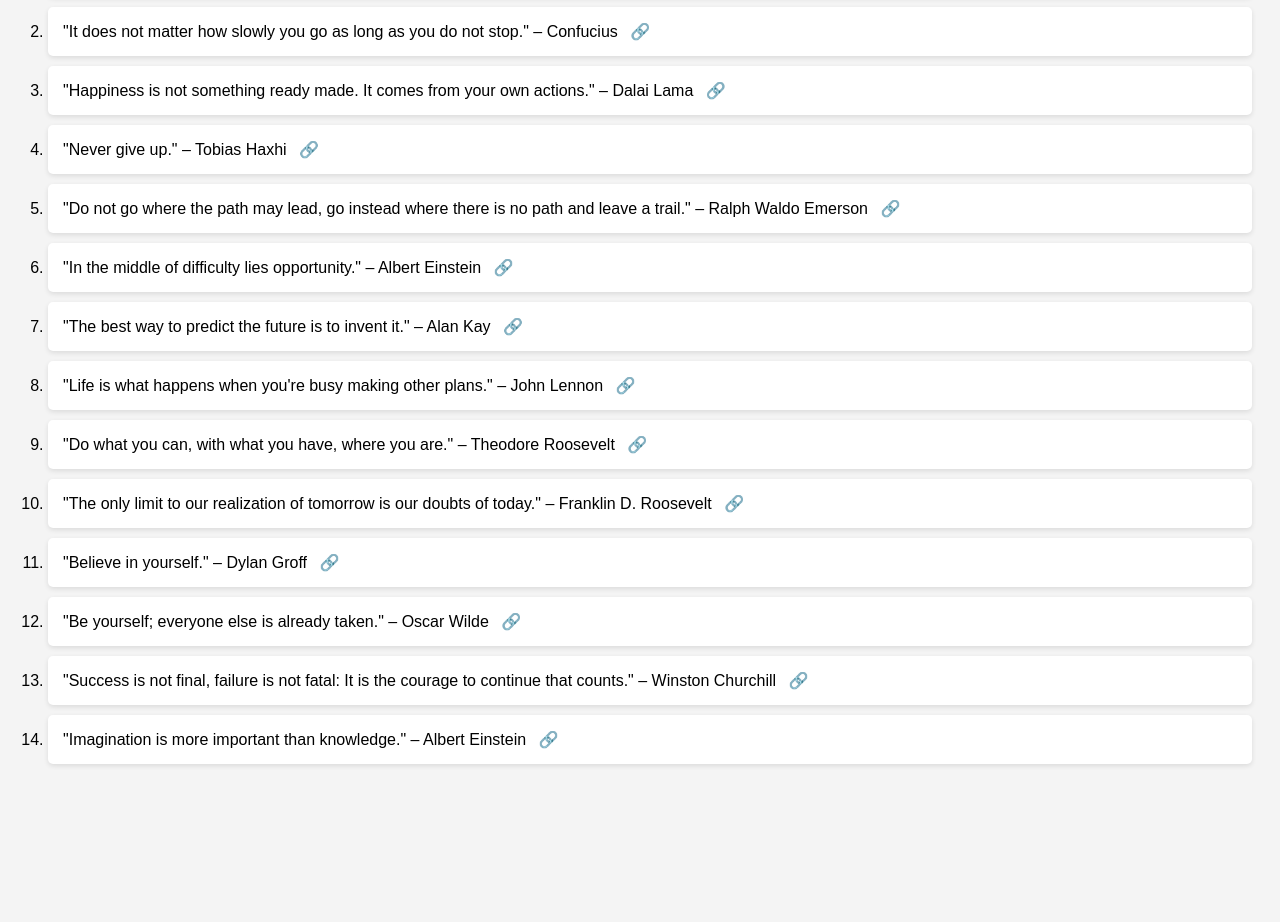
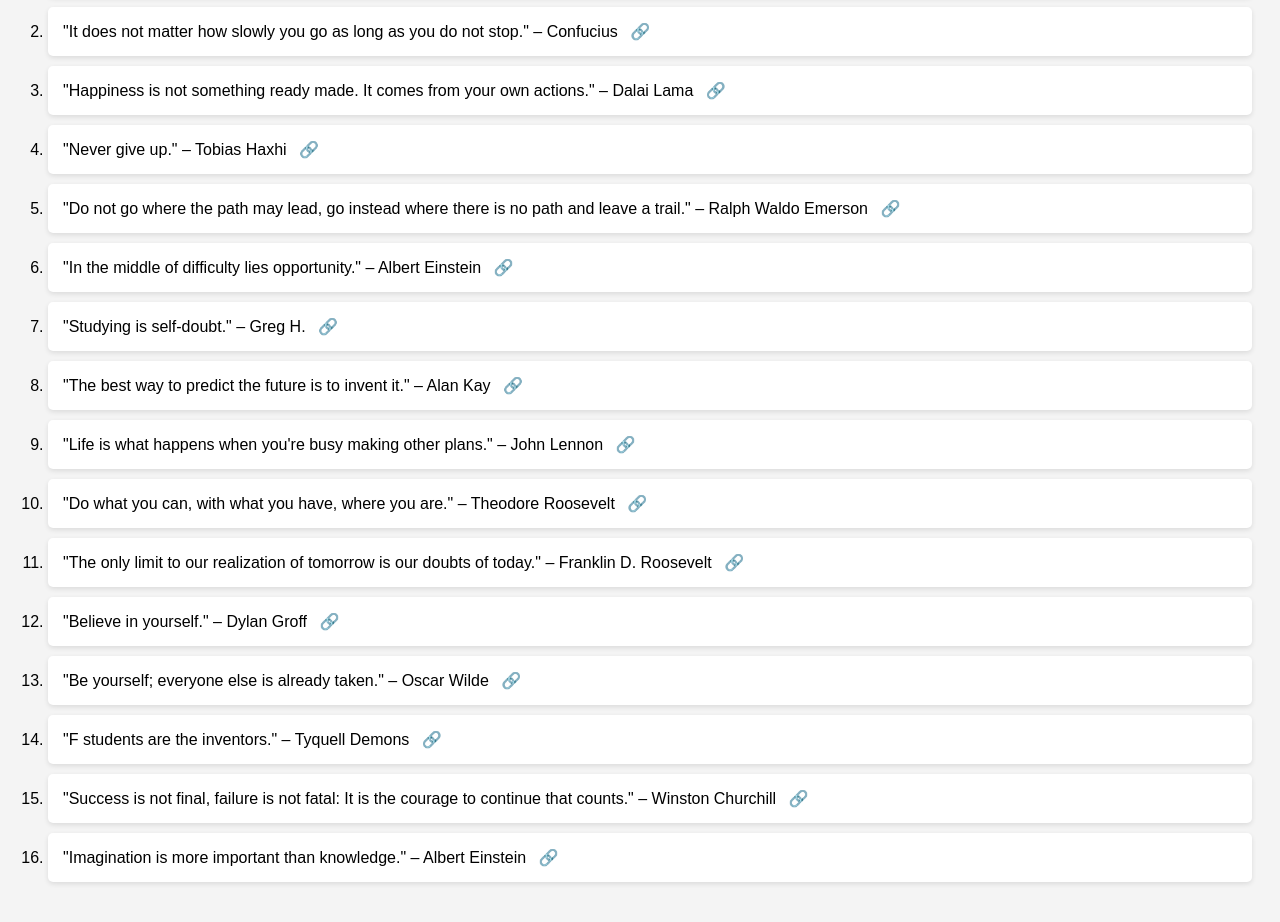
Before and after one commit to quotemaster000/quotemaster000.github.io, a plain HTML site: page index.html in a window 1280 px wide. Shown: the part 160-1082 px from the top of the page. Before the commit the page ends 968 px from the top, so only its background shows below. Drawn offline with Linux system fonts and the light colour scheme.

Commit message:
Update index.html

```diff
--- a/index.html
+++ b/index.html
@@ -62,6 +62,10 @@
         "In the middle of difficulty lies opportunity." – Albert Einstein
         <a href="#einstein1" class="link-icon">🔗</a>
     </li>
+    <li id="studying">
+        "Studying is self-doubt." – Greg H.
+        <a href="#studying" class="link-icon">🔗</a>
+    </li>
     <li id="kay">
         "The best way to predict the future is to invent it." – Alan Kay
         <a href="#kay" class="link-icon">🔗</a>
@@ -85,6 +89,10 @@
     <li id="wilde">
         "Be yourself; everyone else is already taken." – Oscar Wilde
         <a href="#wilde" class="link-icon">🔗</a>
+    </li>
+    <li id="fstudents">
+        "F students are the inventors." – Tyquell Demons
+        <a href="#fstudents" class="link-icon">🔗</a>
     </li>
     <li id="churchill">
         "Success is not final, failure is not fatal: It is the courage to continue that counts." – Winston Churchill
```
